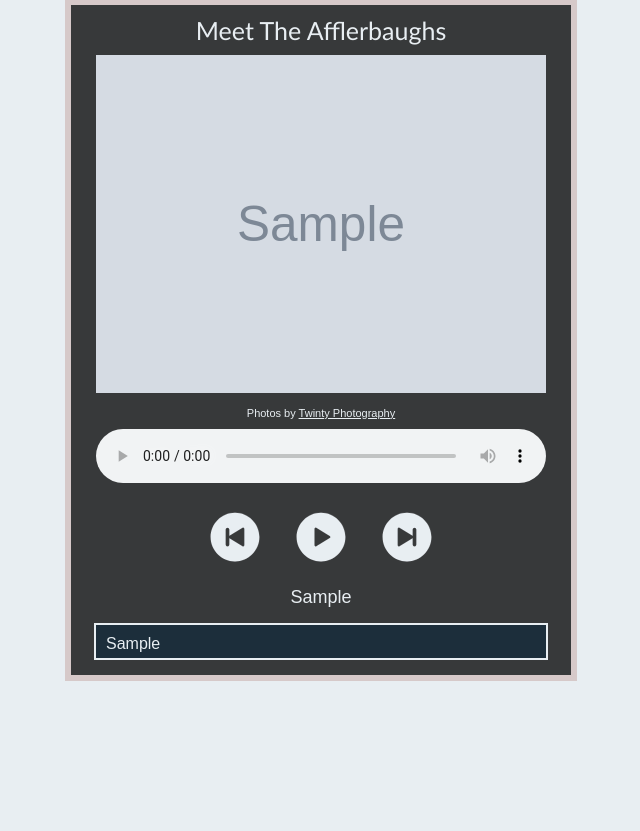
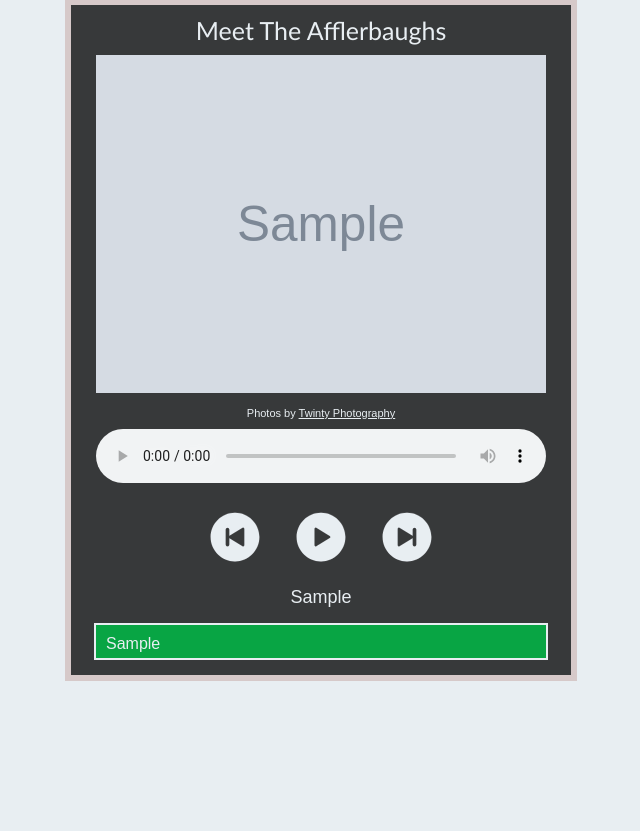
Before and after one commit to KrisAff84/Lyria, a Django app: template player/templates/index.html in a window 1280 px wide. Shown: the part 151-982 px from the top of the page, without its empty margins (319-959 px from the left). Run offline with Django 4.2, Linux system fonts and the light colour scheme; the template is opened without the code that fills it: most values are stand-ins (such as "Sample title", 1, 10 or a date in 2020); grey boxes marked "Sample" are stand-in pictures; parts of the project's set-up code (start-up, migrations or seed data) failed here and were passed over.

Commit message:
Changes background color of song list to green
This change is merely for testing the CI/CD Pipeline and should be
reverted afterwards. The background color of the song list is changed
from blue to green.

```diff
--- a/player/templates/index.html
+++ b/player/templates/index.html
@@ -11,7 +11,7 @@
             --color1: #e8eef2;
             --color2: #d6c9c9;
             --color3: #99a3ac;
-            --color4: #1c2e3b;
+            --color4: #08a544;
             --color5: #37393a;
             --transparent: rgba(233, 233, 233, 0);
         }
```
